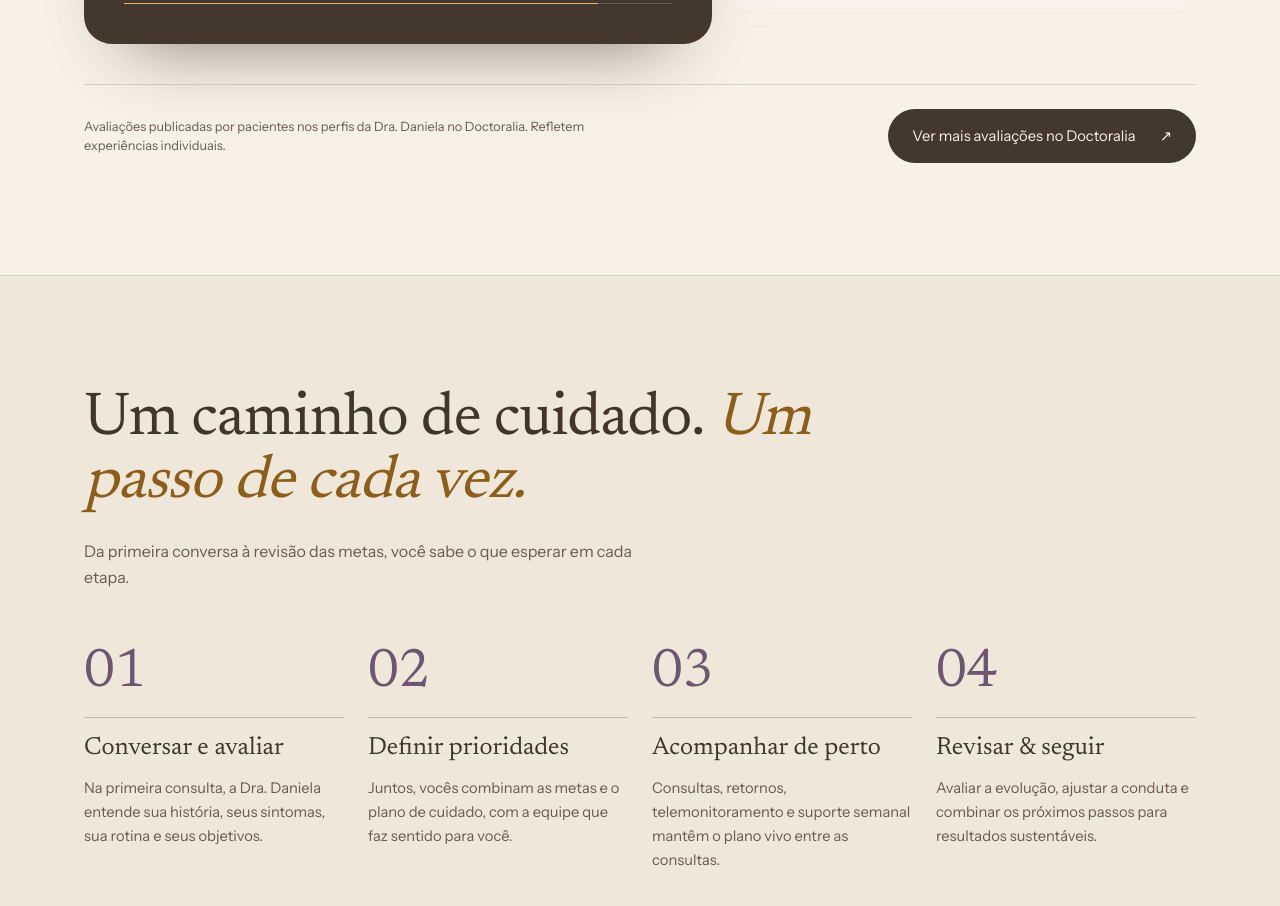
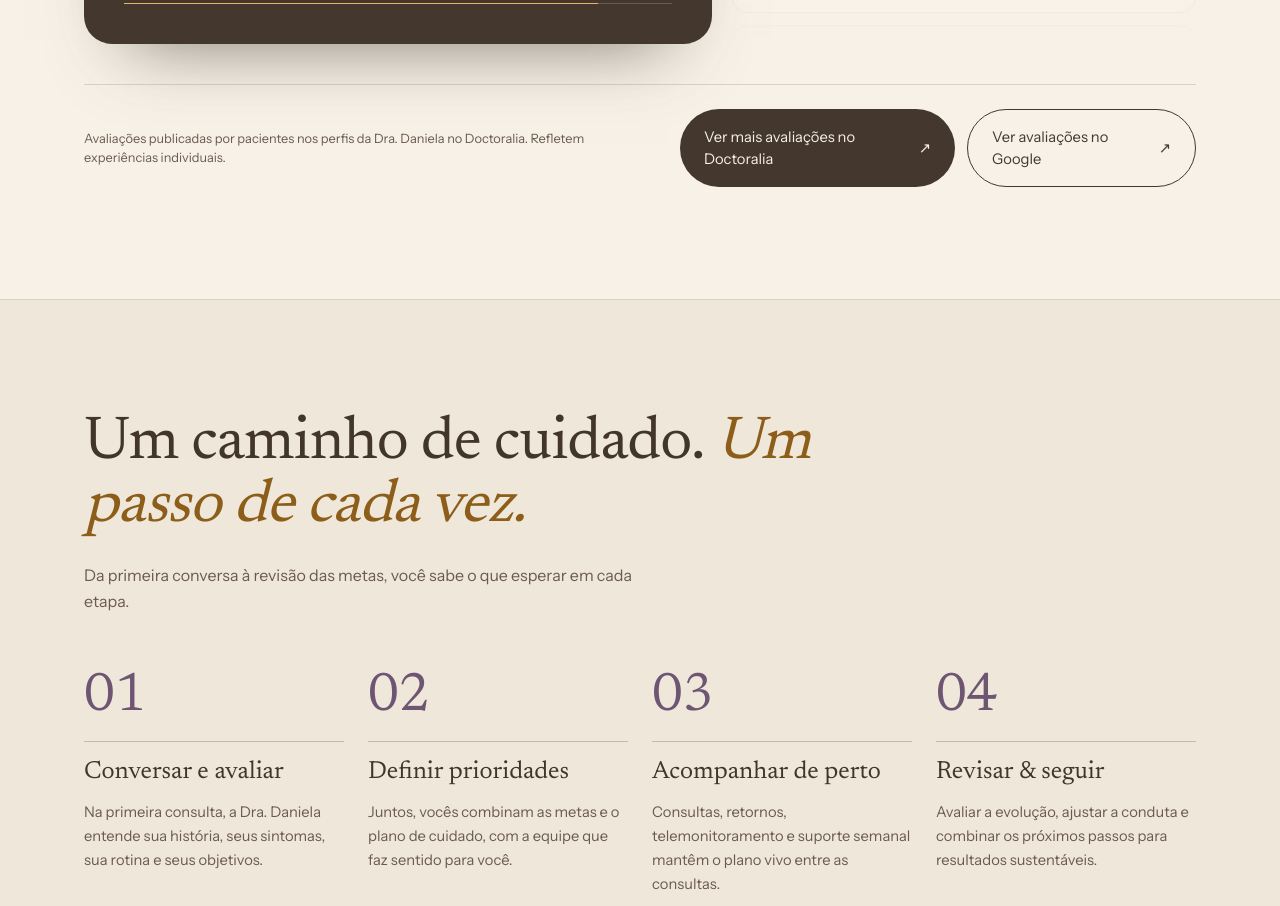
Before and after one commit to Zynta-Ecossistema/dra-daniela-costa-site, a Next.js app: page / in a window 1280 px wide. Shown: the part 6926-7832 px from the top of the page. Built offline with nearby package versions, Linux system fonts and the light colour scheme.

Commit message:
Link do perfil do Google nas avaliações

```diff
--- a/components/Reviews.tsx
+++ b/components/Reviews.tsx
@@ -5,6 +5,7 @@ import { Reveal } from "./Reveal";
 import { DOCTORALIA_URL, GOOGLE_URL, REVIEWS, VIDEOS, type PatientVideo } from "@/lib/site";
 
 const INTERVAL = 8000;
+const HAS_GOOGLE = REVIEWS.some((r) => r.source === "Google");
 
 function Stars({ className = "" }: { className?: string }) {
   return (
@@ -68,7 +69,7 @@ export function Reviews() {
           </h2>
           <p className="flex items-center gap-3 text-[0.88rem] text-ink-soft">
             <Stars className="text-gold" />
-            {GOOGLE_URL ? "Avaliações de pacientes no Doctoralia e no Google" : "Avaliações de pacientes no Doctoralia"}
+            {HAS_GOOGLE ? "Avaliações de pacientes no Doctoralia e no Google" : "Avaliações de pacientes no Doctoralia"}
           </p>
         </Reveal>
 
@@ -173,7 +174,7 @@ export function Reviews() {
 
         <div className="mt-10 pt-6 border-t border-line flex flex-col lg:flex-row lg:items-center justify-between gap-5">
           <p className="text-[0.8rem] text-ink-soft max-w-xl">
-            Avaliações publicadas por pacientes nos perfis da Dra. Daniela no {GOOGLE_URL ? "Doctoralia e no Google" : "Doctoralia"}.
+            Avaliações publicadas por pacientes nos perfis da Dra. Daniela no {HAS_GOOGLE ? "Doctoralia e no Google" : "Doctoralia"}.
             Refletem experiências individuais.
           </p>
           <div className="flex flex-col sm:flex-row gap-3">
--- a/lib/site.ts
+++ b/lib/site.ts
@@ -114,7 +114,7 @@ export const REVIEWS: Review[] = [
 ];
 
 // Perfil da Dra. no Google Meu Negócio. Preencher a URL e adicionar as avaliações em REVIEWS com source "Google".
-export const GOOGLE_URL = "";
+export const GOOGLE_URL = "https://share.google/Cpk7MjXd6eh02kwKj";
 
 // Relatos em vídeo de pacientes. Cada item é um arquivo em public/videos (src) ou um id do YouTube.
 export type PatientVideo = { title: string; src?: string; youtube?: string; poster?: string };
```
